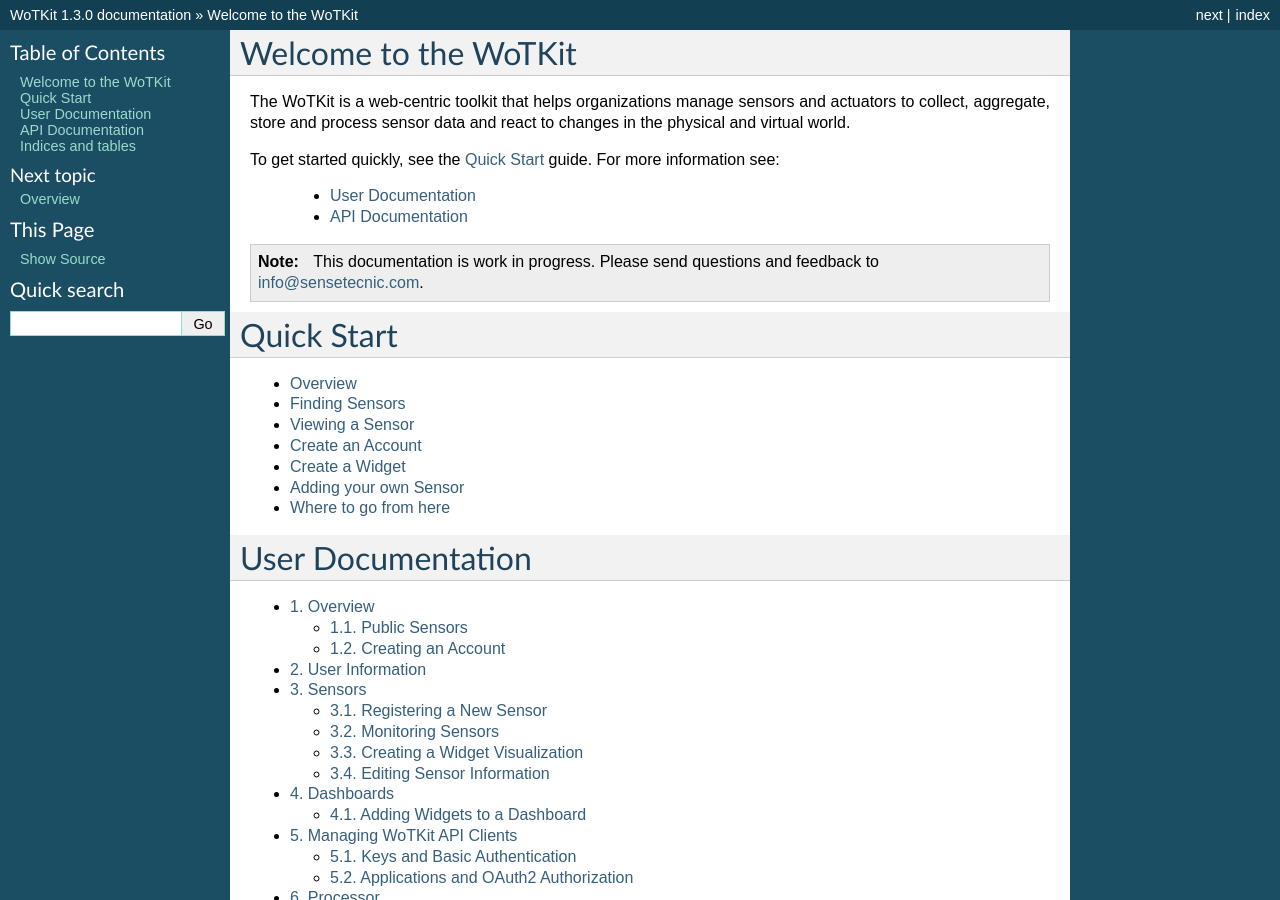
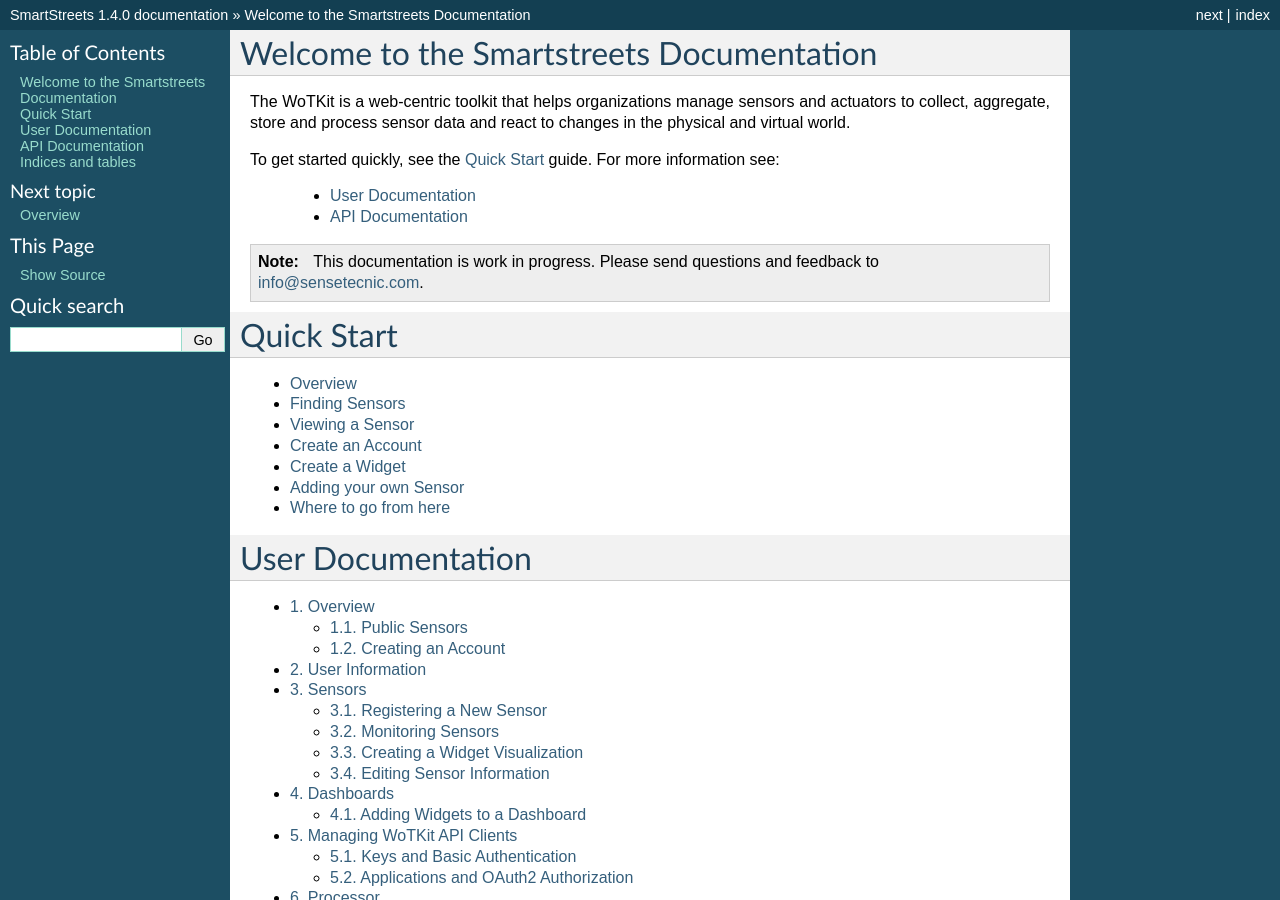
Before and after one commit to SenseTecnic/wotkit-docs, a Sphinx documentation site: the page built from source/index.rst, in a window 1280 px wide and 900 px high. Built offline with Sphinx 7.4.7, drawn with Linux system fonts in a browser that asks for light colours; formulas are drawn with MathJax 3; pages that are not in the unit, such as notebooks, are missing from menus; some of the changed text lies outside the part shown.

Commit message:
modified configs for smartstreets docs

```diff
--- a/source/conf.py
+++ b/source/conf.py
@@ -30,7 +30,7 @@
 # coming with Sphinx (named 'sphinx.ext.*') or your custom ones.
 extensions = ['sphinx.ext.autodoc', 'sphinx.ext.todo', 'sphinx.ext.pngmath', 'sphinx.ext.mathjax', 'sphinx.ext.extlinks', 'sphinx.ext.intersphinx']
 
-tags.add('wotkit')
+tags.add('smartstreets')
 
 # Add any paths that contain templates here, relative to this directory.
 templates_path = ['_templates']
@@ -45,7 +45,7 @@
 master_doc = 'index'
 
 # General information about the project.
-project = u'WoTKit'
+project = u'SmartStreets'
 copyright = u'2013, Sense Tecnic Systems, Inc'
 
 # The version info for the project you're documenting, acts as replacement for
@@ -53,9 +53,9 @@
 # built documents.
 #
 # The short X.Y version.
-version = '1.3.0'
+version = '1.4.0'
 # The full version, including alpha/beta/rc tags.
-release = '1.3.0'
+release = '1.4.0'
 
 # The language for content autogenerated by Sphinx. Refer to documentation
 # for a list of supported languages.
@@ -173,7 +173,7 @@
 #html_file_suffix = None
 
 # Output file base name for HTML help builder.
-htmlhelp_basename = 'WoTKitdoc'
+htmlhelp_basename = 'Smartstreetsdoc'
 
 #Global Roles
 rst_prolog = """
@@ -182,8 +182,8 @@
 """
 
 #Global Links
-extlinks = {'wotkit-api': ('http://wotkit.sensetecnic.com/api/%s', None),
-            'wotkit': ('http://wotkit.sensetecnic.com/wotkit/%s', None)}
+extlinks = {'wotkit-api': ('https://smartstreets.sensetecnic.com/wotkit/api/%s', None),
+            'wotkit': ('https://smartstreets.sensetecnic.com/wotkit/%s', None)}
 
 
 #InterSphinx Mapping
@@ -205,7 +205,7 @@
 # Grouping the document tree into LaTeX files. List of tuples
 # (source start file, target name, title, author, documentclass [howto/manual]).
 latex_documents = [
-  ('index', 'WoTKit.tex', u'WoTKit',
+  ('index', 'Smartstreets.tex', u'Smartstreets',
    u'Sensetecnic', 'manual'),
 ]
 
@@ -235,7 +235,7 @@
 # One entry per manual page. List of tuples
 # (source start file, name, description, authors, manual section).
 man_pages = [
-    ('index', 'wotkit', u'WoTKit',
+    ('index', 'smartstreets', u'Smartstreets',
      [u'Sense Tecnic'], 1)
 ]
 
@@ -249,8 +249,8 @@
 # (source start file, target name, title, author,
 #  dir menu entry, description, category)
 texinfo_documents = [
-  ('index', 'WoTKit', u'WoTKit',
-   u'Sense Tecnic', 'WoTKit', 'The Web of Things Toolkit (WoTKit) is a web-based platform for creating wide area sensor and actuator networks.',
+  ('index', 'smartstreets', u'Smartstreets',
+   u'Sense Tecnic', 'Smartstreets', 'The Smartstreets Hub is a web-based open data platform for the UK highway maintenance industry.',
    'Miscellaneous'),
 ]
 
@@ -270,7 +270,7 @@
 # -- Options for Epub output ---------------------------------------------------
 
 # Bibliographic Dublin Core info.
-epub_title = u'WoTKit'
+epub_title = u'Smartstreets'
 epub_author = u'Sense Tecnic'
 epub_publisher = u'Sense Tecnic'
 epub_copyright = u'2013, Sense Tecnic Systems, Inc'
--- a/source/index.rst
+++ b/source/index.rst
@@ -3,8 +3,8 @@
    You can adapt this file completely to your liking, but it should at least
    contain the root `toctree` directive.
 
-Welcome to the WoTKit
-====================
+Welcome to the Smartstreets Documentation
+===========================
 
 The WoTKit is a web-centric toolkit that helps organizations manage sensors and actuators to collect, aggregate, store and process sensor data and react to changes in the physical and virtual world.
 
```
